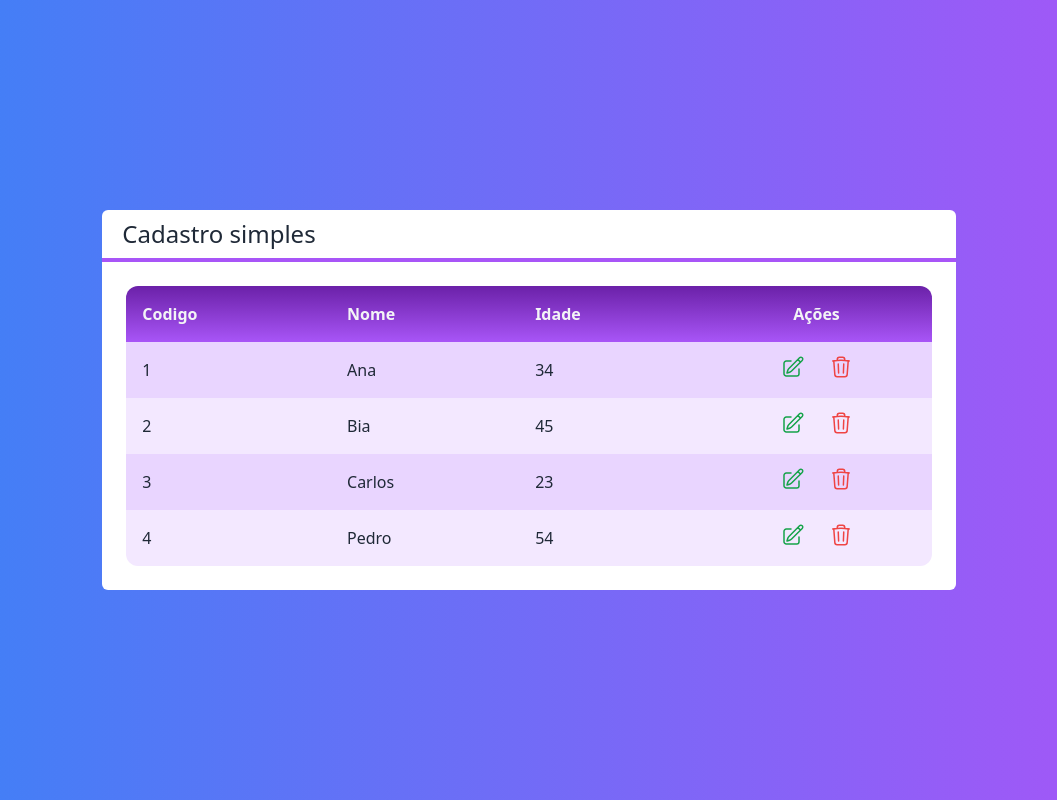
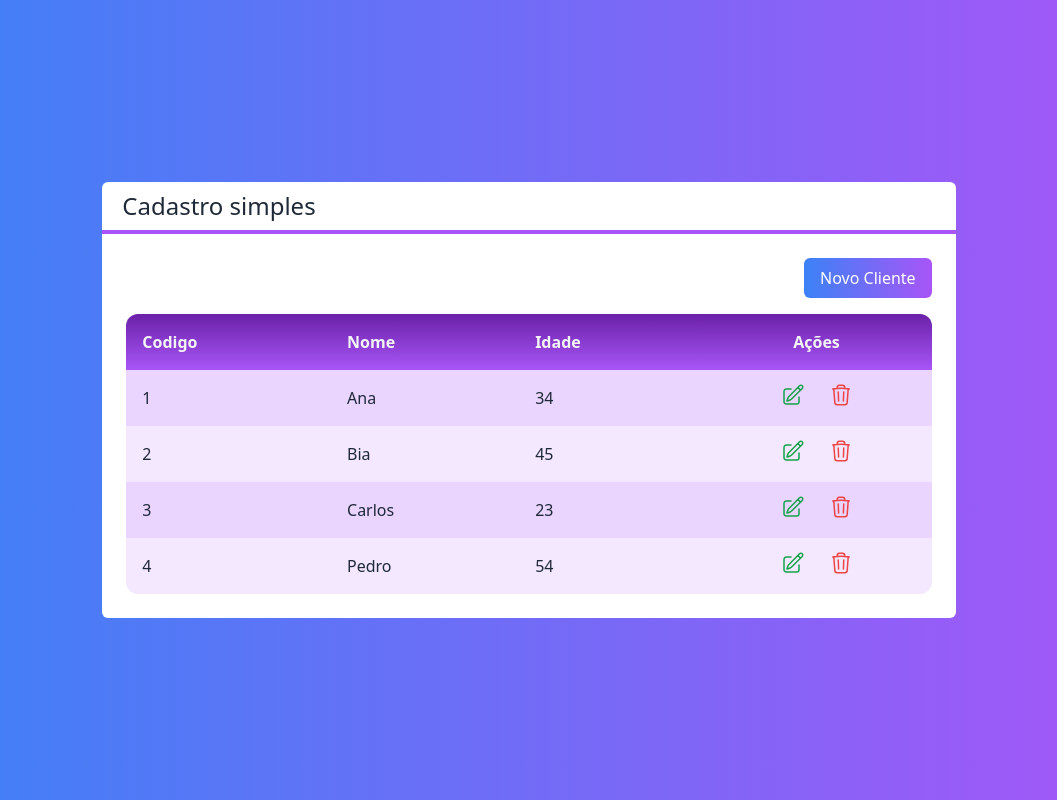
Before and after one commit to Miguel-Barros-Clear/register-react-project, a Next.js app: page / in a window 1280 px wide. Shown: the whole page, without its empty margins (111-1168 px from the left). Built offline with nearby package versions, Linux system fonts and the light colour scheme.

Commit message:
feat: creating button component

```diff
--- /dev/null
+++ b/src/components/Botao.tsx
@@ -0,0 +1,17 @@
+interface BotaoProps {
+  cor?: "green" | "blue" | "gray";
+  className?: string;
+  children: any;
+}
+
+export default function Botao(props: BotaoProps) {
+  const cor = props.cor ?? "gray";
+
+  return (
+    <button
+      className={`bg-gradient-to-r from-${cor}-400 to-${cor}-700 text-white px-4 py-2 rounded-md ${props.className}`}
+    >
+      {props.children}
+    </button>
+  );
+}
--- a/src/pages/index.tsx
+++ b/src/pages/index.tsx
@@ -1,3 +1,4 @@
+import Botao from "@/components/Botao";
 import Layout from "@/components/Layout";
 import Tabela from "@/components/Tabela";
 import Cliente from "@/core/Cliente";
@@ -26,6 +27,11 @@
       }
     >
       <Layout titulo="Cadastro simples">
+        <div className="flex justify-end">
+          <Botao cor="green" className="mb-4">
+            Novo Cliente
+          </Botao>
+        </div>
         <Tabela
           clientes={clientes}
           clienteSelecionado={clienteSelecionado}
--- a/tailwind.config.js
+++ b/tailwind.config.js
@@ -1,6 +1,11 @@
 /** @type {import('tailwindcss').Config} */
 module.exports = {
   content: ["./src/**/*.{js,ts,jsx,tsx}"],
+  safelist: [
+    /^bg-/,
+    /^to-/,
+    /^from/,
+  ],
   theme: {
     extend: {},
   },
```
Also changed, not shown: 1 other file (tests, documents, lock files or other folders).
